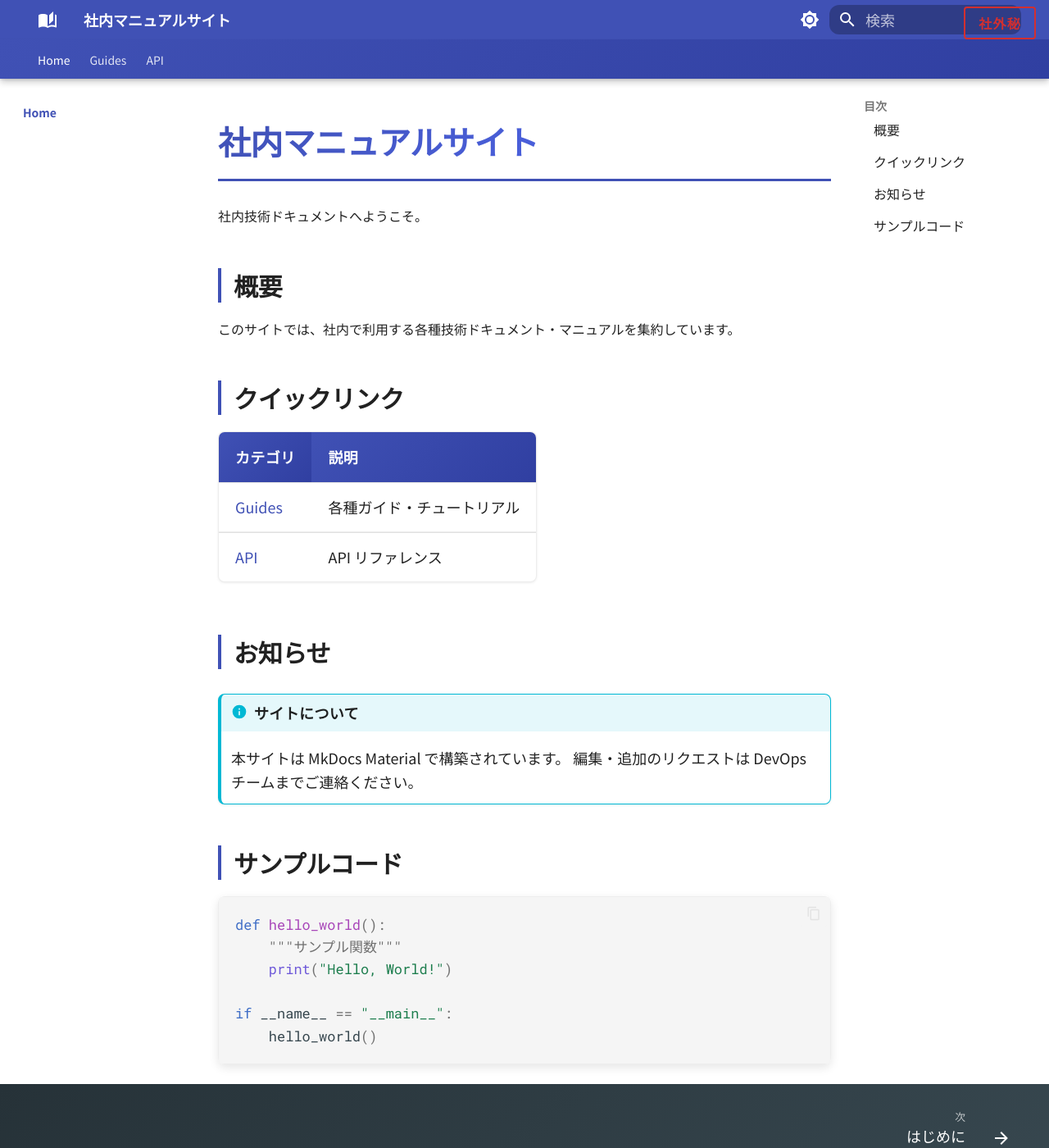
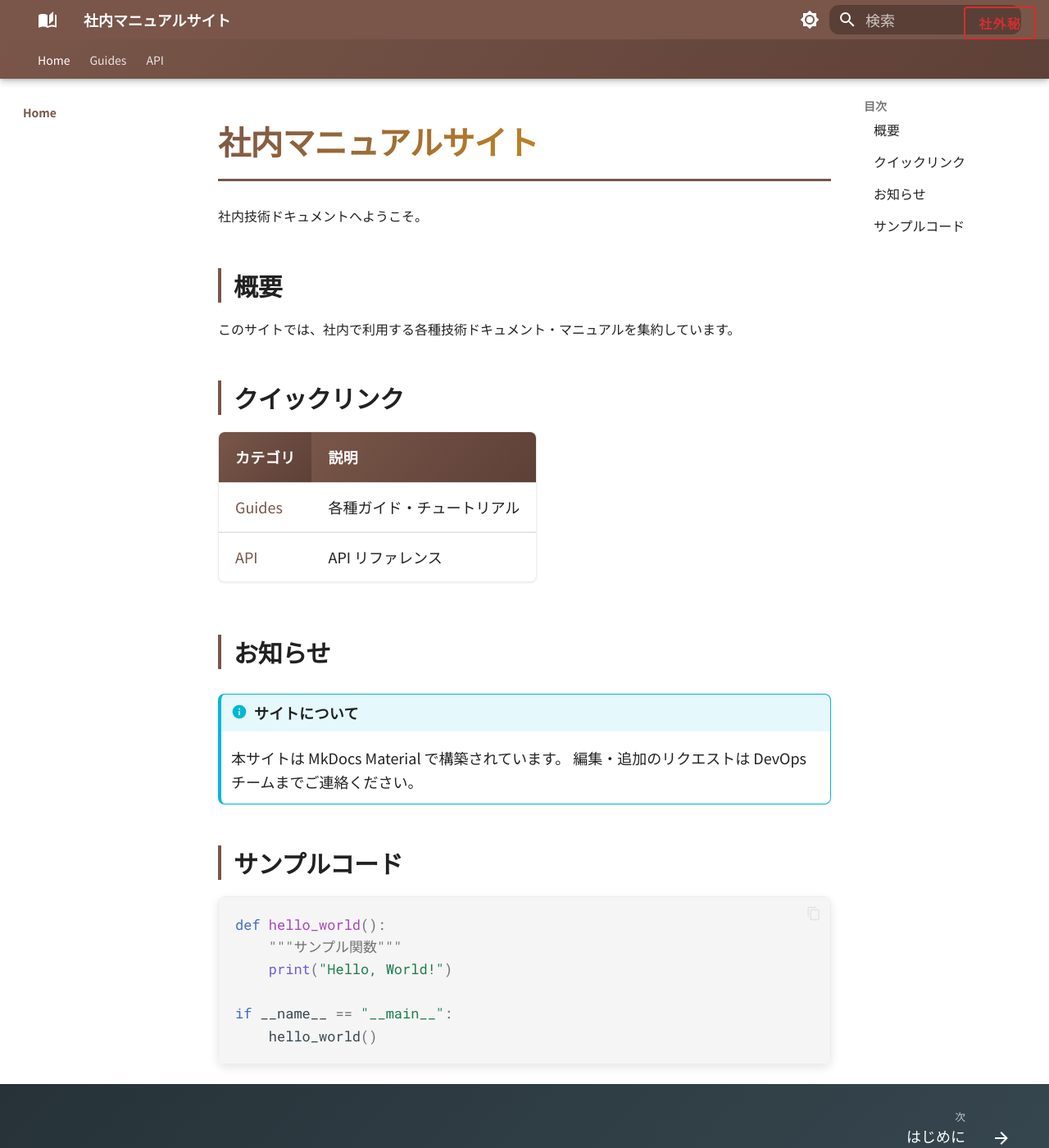
Before and after one commit to ktama/ManualServe, an MkDocs documentation site: the page built from docs/index.md, in a window 1280 px wide and 1400 px high. Shown: the whole window at 82% size. Built offline with MkDocs 1.6.1 and Material for MkDocs 9.7.7, drawn with Linux system fonts in a browser that asks for light colours.

Commit message:
mod: 配色を変更

```diff
--- a/docs/assets/stylesheets/extra.css
+++ b/docs/assets/stylesheets/extra.css
@@ -2,12 +2,13 @@
 
 /* ============================================
    カスタムプロパティ（CSS変数）
+   落ち着いたテラコッタ/アンバー系カラー
    ============================================ */
 :root {
-    --md-primary-fg-color: #1a73e8;
-    --md-primary-fg-color--light: #4285f4;
-    --md-primary-fg-color--dark: #1557b0;
-    --md-accent-fg-color: #00bcd4;
+    --md-primary-fg-color: #a65d1b;
+    --md-primary-fg-color--light: #c77b3a;
+    --md-primary-fg-color--dark: #8b4513;
+    --md-accent-fg-color: #b8860b;
     --custom-shadow-sm: 0 1px 3px rgba(0, 0, 0, 0.08);
     --custom-shadow-md: 0 4px 12px rgba(0, 0, 0, 0.1);
     --custom-shadow-lg: 0 8px 24px rgba(0, 0, 0, 0.12);
@@ -19,8 +20,8 @@
 
 /* ダークモード調整 */
 [data-md-color-scheme="slate"] {
-    --md-primary-fg-color: #4285f4;
-    --md-primary-fg-color--light: #669df6;
+    --md-primary-fg-color: #d4915a;
+    --md-primary-fg-color--light: #e0a873;
     --custom-shadow-sm: 0 1px 3px rgba(0, 0, 0, 0.3);
     --custom-shadow-md: 0 4px 12px rgba(0, 0, 0, 0.4);
 }
--- a/mkdocs.yml
+++ b/mkdocs.yml
@@ -19,14 +19,14 @@ theme:
     logo: material/book-open-page-variant
   palette:
     - scheme: default
-      primary: indigo
-      accent: indigo
+      primary: brown
+      accent: amber
       toggle:
         icon: material/brightness-7
         name: ダークモードに切り替え
     - scheme: slate
-      primary: indigo
-      accent: indigo
+      primary: brown
+      accent: amber
       toggle:
         icon: material/brightness-4
         name: ライトモードに切り替え
```
